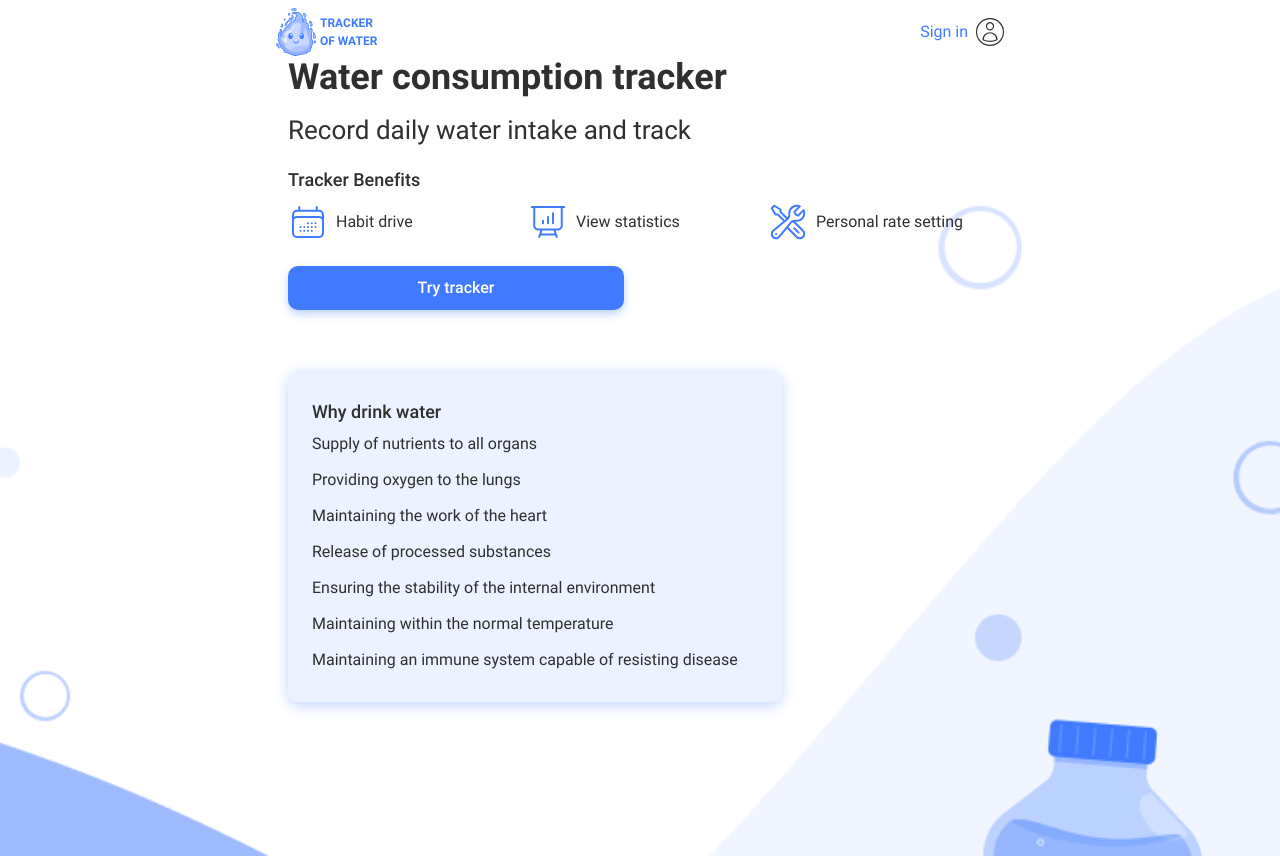
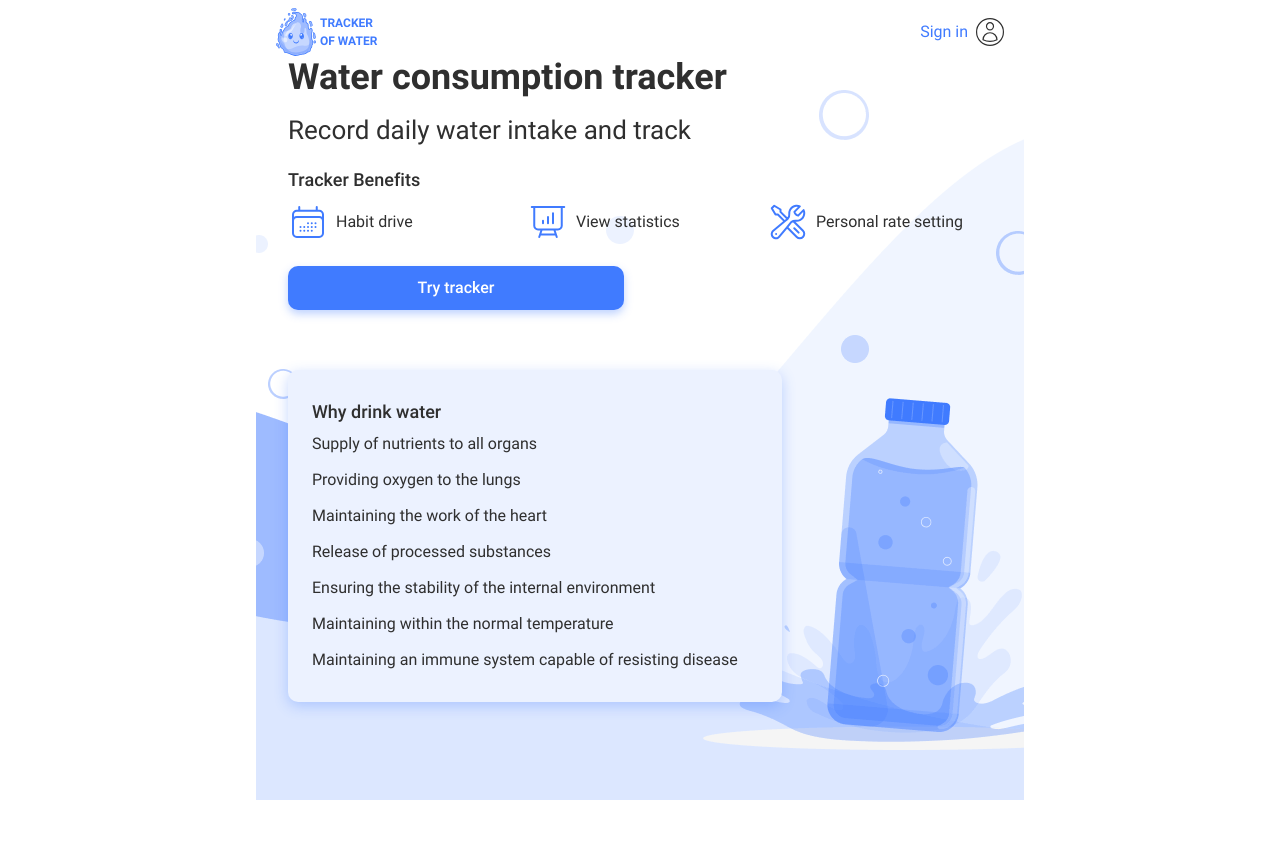
Before and after one commit to OhWellNevermind/water-tracker, a React (Vite) app: page /welcome in a window 1280 px wide. Built offline with nearby package versions, Linux system fonts and the light colour scheme.

Commit message:
fix add BG comp

```diff
--- a/src/pages/WelcomePage/WelcomePage.jsx
+++ b/src/pages/WelcomePage/WelcomePage.jsx
@@ -1,12 +1,13 @@
 import WhyDrinkWater from "./components/WhyDrinkWater/WhyDrinkWater";
 import WaterConsumption from "./components/WaterСonsumptionTracker/WaterConsumption";
-import { Container } from "./WelcomePage.styled";
+import { BG, Container } from "./WelcomePage.styled";
 
 const WelcomePage = () => {
   return (
     <Container>
       <WaterConsumption />
       <WhyDrinkWater />
+      <BG/>
     </Container>
   );
 };
--- a/src/pages/WelcomePage/WelcomePage.styled.jsx
+++ b/src/pages/WelcomePage/WelcomePage.styled.jsx
@@ -1,46 +1,49 @@
 import styled from "styled-components";
-import BackgroundImageMobile from '../../../src/assets/images/mobile/BackgroundMainPageMobile-min.png'
+import BackgroundImageMobile from "../../../src/assets/images/mobile/BackgroundMainPageMobile-min.png";
 import BackgroundImageTablet from "../../../src/assets/images/tablet/BackgroundMainPageTablet-min.png";
 import BackgroundImageDesktop from "../../../src/assets/images/desktop/BackgroundMainPageDesktop-min.png";
 import BackgroundImageMobile2x from "../../../src/assets/images/mobile/BackgroundMainPageMobile@2x-min.png";
 import BackgroundImageTablet2x from "../../../src/assets/images/tablet/BackgroundMainPageTablet@2x-min.png";
 import BackgroundImageDesktop2x from "../../../src/assets/images/desktop/BackgroundMainPageDesktop@2x-min.png";
-export const Container = styled.div`
+
+export const BG = styled.div`
+  position: absolute;
+  bottom: 0;
+  z-index: -1;
+  width: 100vw;
   height: 100vh;
-  background: url(${BackgroundImageMobile});
-  background-size: cover;
+  background-image: url(${BackgroundImageMobile});
+  background-size: contain;
   background-repeat: no-repeat;
+  background-position: bottom;
   @media only screen and (-webkit-min-device-pixel-ratio: 2),
     only screen and (min-resolution: 192dpi) {
-    background: url(${BackgroundImageMobile2x});
-    background-size: cover;
-    background-repeat: no-repeat;
+    background-image: url(${BackgroundImageMobile2x});
   }
 
   @media (min-width: 768px) {
-    background: url(${BackgroundImageTablet});
-    background-size: cover;
-    background-repeat: no-repeat;
+    background-image: url(${BackgroundImageTablet});
     @media only screen and (-webkit-min-device-pixel-ratio: 2),
       only screen and (min-resolution: 300dpi),
       (min-resolution: 2dppx) {
-      background: url(${BackgroundImageTablet2x});
-      background-size: cover;
-      background-repeat: no-repeat;
+      background-image: url(${BackgroundImageTablet2x});
     }
   }
   @media (min-width: 1440px) {
-    margin-top: 40px;
-    display: flex;
-    background: url(${BackgroundImageDesktop});
-    justify-content: center;
-    background-size: cover;
-    background-repeat: no-repeat;
+    background-image: url(${BackgroundImageDesktop});
     @media only screen and (-webkit-min-device-pixel-ratio: 2),
       only screen and (min-resolution: 192dpi) {
-      background: url(${BackgroundImageDesktop2x});
-      background-size: cover;
-      background-repeat: no-repeat;
+      background-image: url(${BackgroundImageDesktop2x});
     }
   }
 `;
+
+export const Container = styled.div`
+  height: 100vh;
+
+  @media (min-width: 1440px) {
+    margin-top: 40px;
+    display: flex;
+    justify-content: center;
+  }
+`;
```
